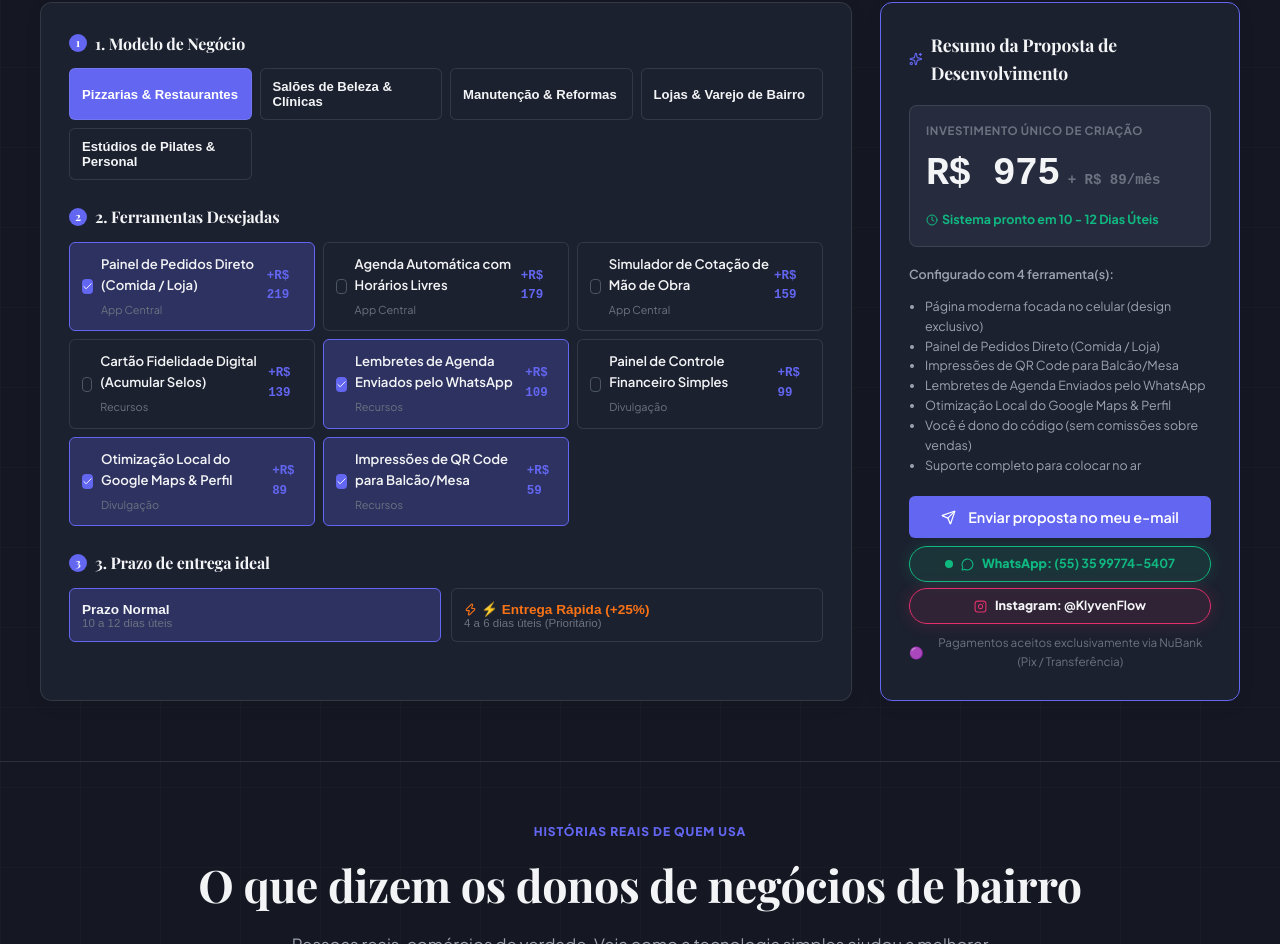
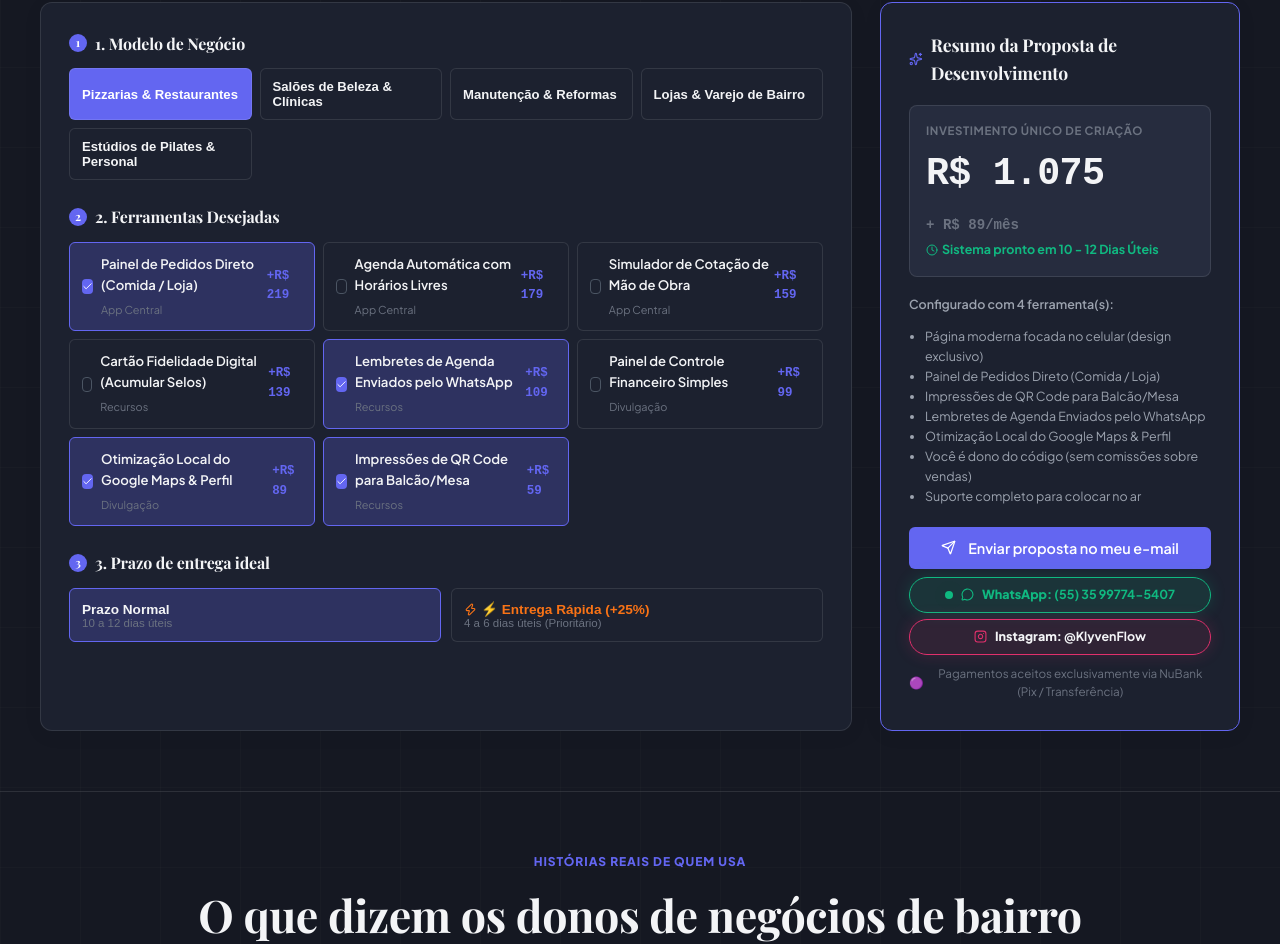
Before and after one commit to Bobby1327/KlyvenFlow, a React (Vite) app: page / in a window 1280 px wide. Shown: the part 4733-5677 px from the top of the page. Built offline with nearby package versions, Linux system fonts and the light colour scheme; a web font is replaced by a local one.

Commit message:
Update base build proposal price to 599

```diff
--- a/src/components/PackageBuilder.jsx
+++ b/src/components/PackageBuilder.jsx
@@ -16,7 +16,7 @@ export default function PackageBuilder({ lang, onOpenContactModal }) {
     );
   };
 
-  const basePrice = 499; // base development price in R$
+  const basePrice = 599; // base development price in R$ / $
   const featuresTotal = selectedFeatures.reduce((sum, fId) => {
     const feat = PACKAGE_OPTIONS.find(p => p.id === fId);
     return sum + (feat ? feat.costEstimate : 0);
```
